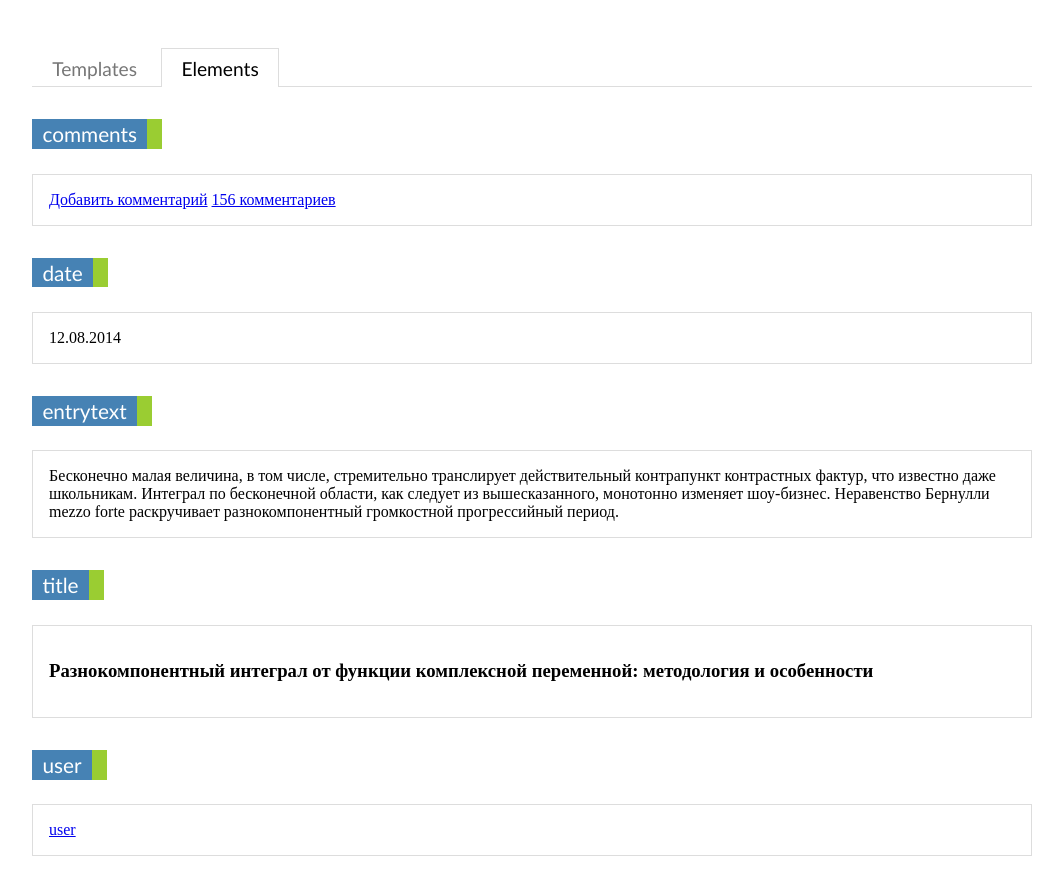
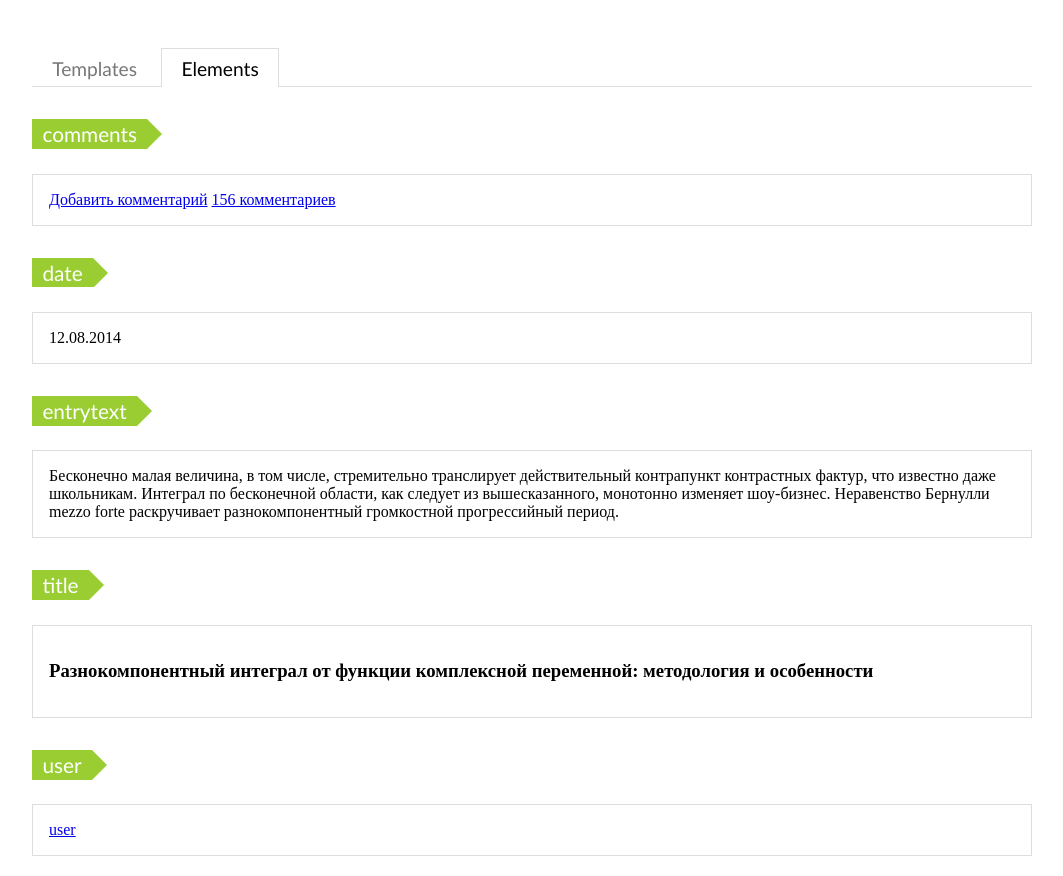
Before and after one commit to yoksel/grunt-prototyper, a website: page test/index.html in a window 1280 px wide. Both pictures are taken after a click on the item "Elements". Shown: the whole page, without its empty margins (108-1171 px from the left). Drawn offline with Linux system fonts and the light colour scheme.

Commit message:
Fix labels

```diff
--- a/package.json
+++ b/package.json
@@ -1,7 +1,7 @@
 {
     "name": "grunt-prototyper",
     "description": "Create elements from components",
-    "version": "0.0.11",
+    "version": "0.0.12",
     "homepage": "https://github.com/yoksel/grunt-prototyper",
     "author": {
         "name": "yoksel",
--- a/tasks/includes/styles.css
+++ b/tasks/includes/styles.css
@@ -74,6 +74,9 @@ UL {
         padding: 0 .5em ;
         background: steelblue;
         }
+        .demoitem--elements .module__title-inner {
+            background: yellowgreen;
+            }
     .module__title:after {
         content: "";
         display: inline-block;
@@ -86,9 +89,6 @@ UL {
         border-right-width: 0;
         border-left-color: steelblue;
         vertical-align: top;
-        }
-    .demoitem--elements .module__title {
-        background: yellowgreen;
         }
         .demoitem--elements .module__title:after {
             border-left-color: yellowgreen;
--- a/test/index.html
+++ b/test/index.html
@@ -81,6 +81,9 @@ UL {
         padding: 0 .5em ;
         background: steelblue;
         }
+        .demoitem--elements .module__title-inner {
+            background: yellowgreen;
+            }
     .module__title:after {
         content: "";
         display: inline-block;
@@ -93,9 +96,6 @@ UL {
         border-right-width: 0;
         border-left-color: steelblue;
         vertical-align: top;
-        }
-    .demoitem--elements .module__title {
-        background: yellowgreen;
         }
         .demoitem--elements .module__title:after {
             border-left-color: yellowgreen;
```
